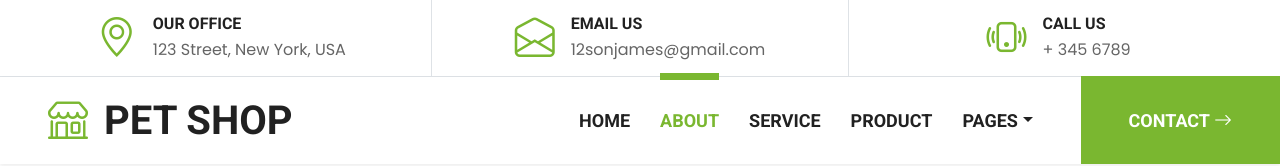
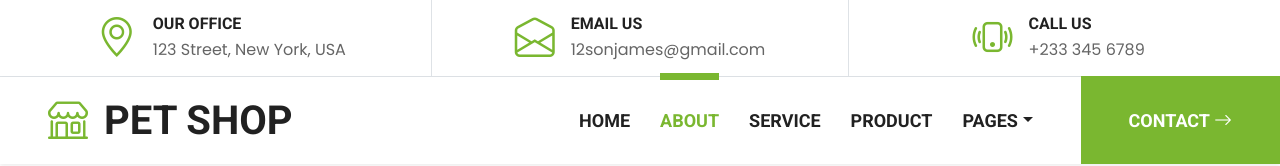
Before and after one commit to 12liyab/petshop-prototype, a plain HTML site: page about.html in a window 1280 px wide. Shown: the top 166 px of the page. Drawn offline with nearby package versions, Linux system fonts and the light colour scheme.

Commit message:
Update about.html

```diff
--- a/about.html
+++ b/about.html
@@ -56,7 +56,7 @@
                     <i class="bi bi-phone-vibrate fs-1 text-primary me-3"></i>
                     <div class="text-start">
                         <h6 class="text-uppercase mb-1">Call Us</h6>
-                        <span>+ 345 6789</span>
+                        <span>+233 345 6789</span>
                     </div>
                 </div>
             </div>
```
